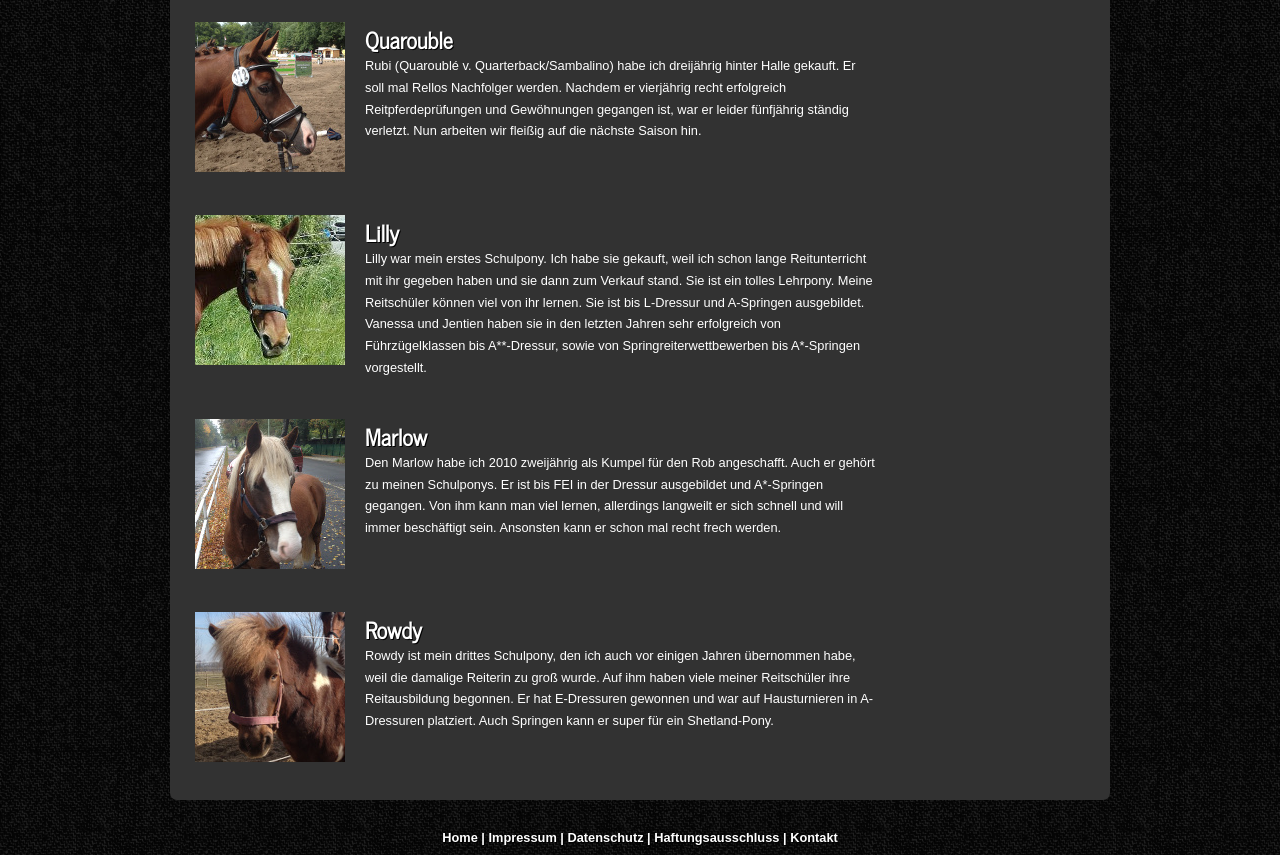
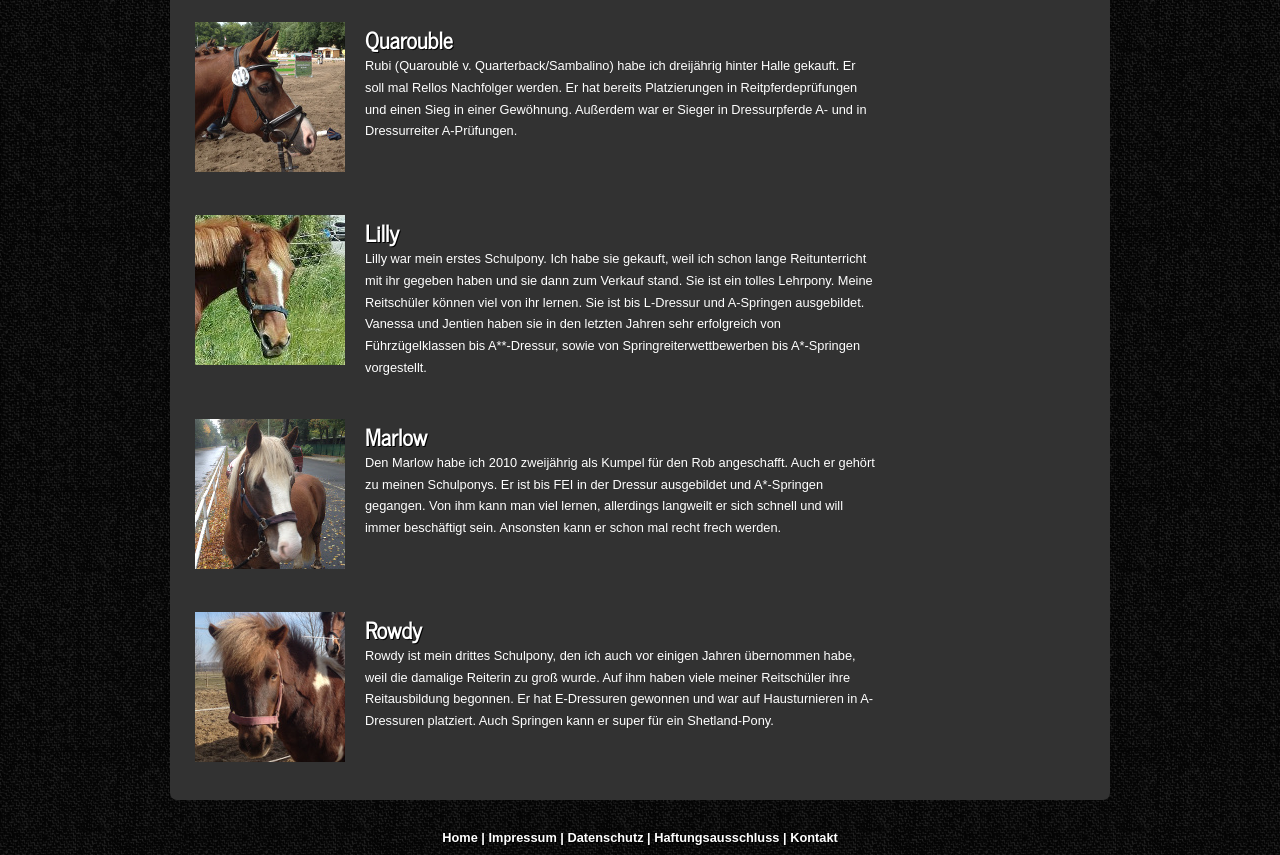
Before and after one commit to sebastianunger/friederike-raum, a plain HTML site: page pferde.html in a window 1280 px wide. Shown: the part 1151-2006 px from the top of the page. Drawn offline with Linux system fonts and the light colour scheme; a script that the page names is missing.

Commit message:
text update Rubi

```diff
--- a/pferde.html
+++ b/pferde.html
@@ -94,7 +94,7 @@
                                 <img src="images/Rubi.jpg" alt="Quarouble">
                             </div>
                             <h1 style="margin-bottom: 0px;">Quarouble</h1>
-                            <p>Rubi (Quaroublé v. Quarterback/Sambalino) habe ich dreijährig hinter Halle gekauft. Er soll mal Rellos Nachfolger werden. Nachdem er vierjährig recht erfolgreich Reitpferdeprüfungen und Gewöhnungen gegangen ist, war er leider fünfjährig ständig verletzt. Nun arbeiten wir fleißig auf die nächste Saison hin.</p>
+                            <p>Rubi (Quaroublé v. Quarterback/Sambalino) habe ich dreijährig hinter Halle gekauft. Er soll mal Rellos Nachfolger werden. Er hat bereits Platzierungen in Reitpferdeprüfungen und einen Sieg in einer Gewöhnung. Außerdem war er Sieger in Dressurpferde A- und in Dressurreiter A-Prüfungen.</p>
                         </div>
                         <div class="content_imagetext">
                             <div class="content_image">
```
